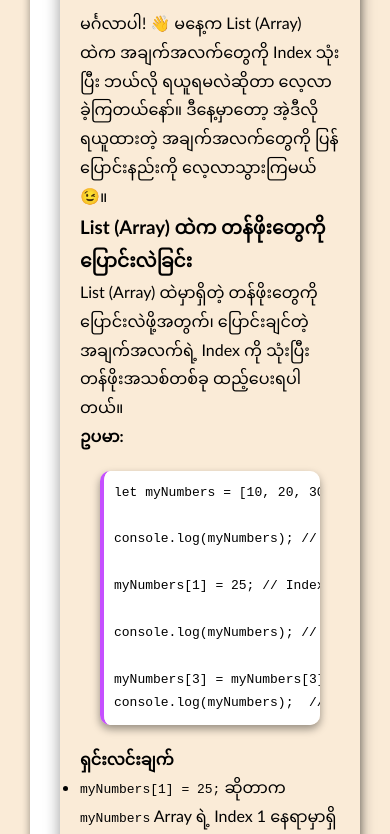
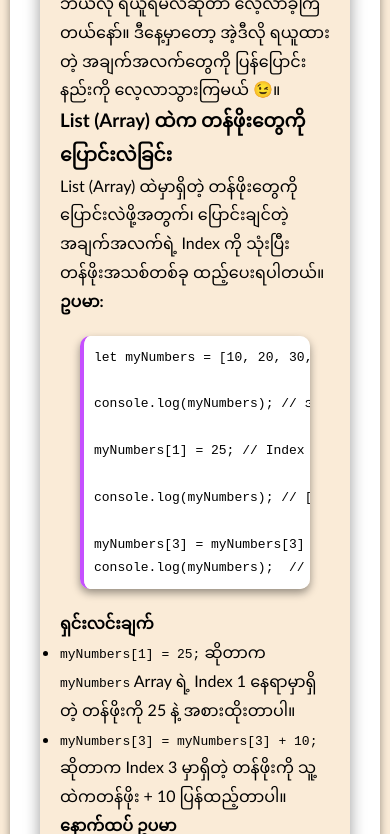
Before and after one commit to Nyeinthant-22/web-sharing-NWT-, a plain HTML site: page Day_17/day_17.html in a window 390 px wide. Shown: the part 560-1394 px from the top of the page. Drawn offline with Linux system fonts and the light colour scheme.

Commit message:
Update day_17.html

```diff
--- a/Day_17/day_17.html
+++ b/Day_17/day_17.html
@@ -149,6 +149,10 @@
       @media (max-width: 768px) {
         body {
           flex-direction: column;
+        }
+
+        .container {
+          margin : 10px;
         }
 
 
```
